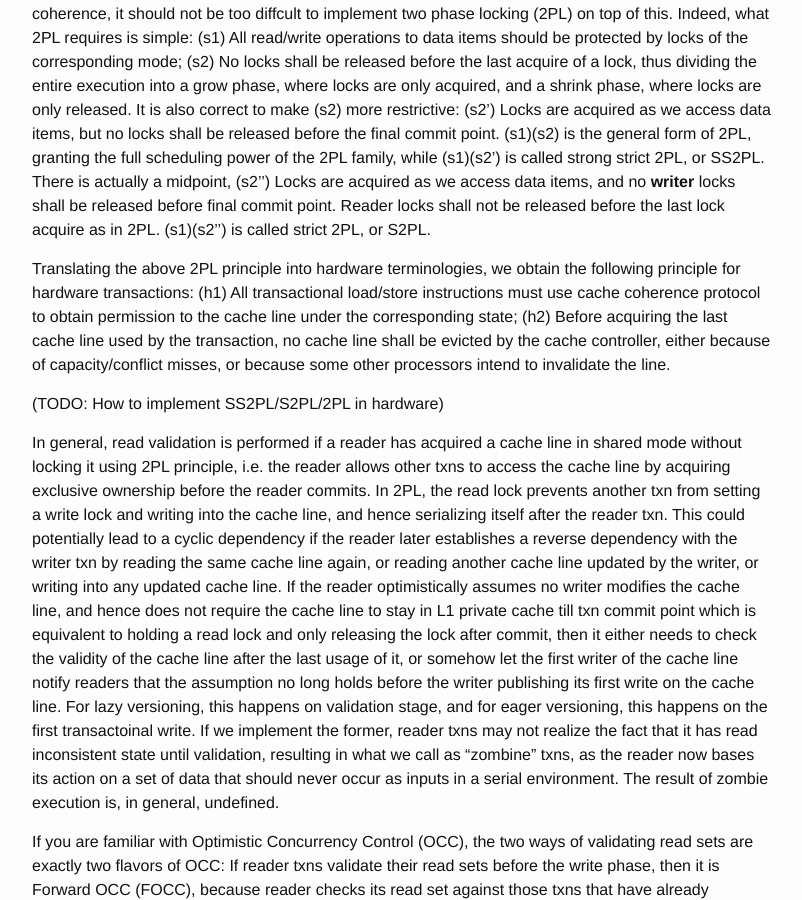
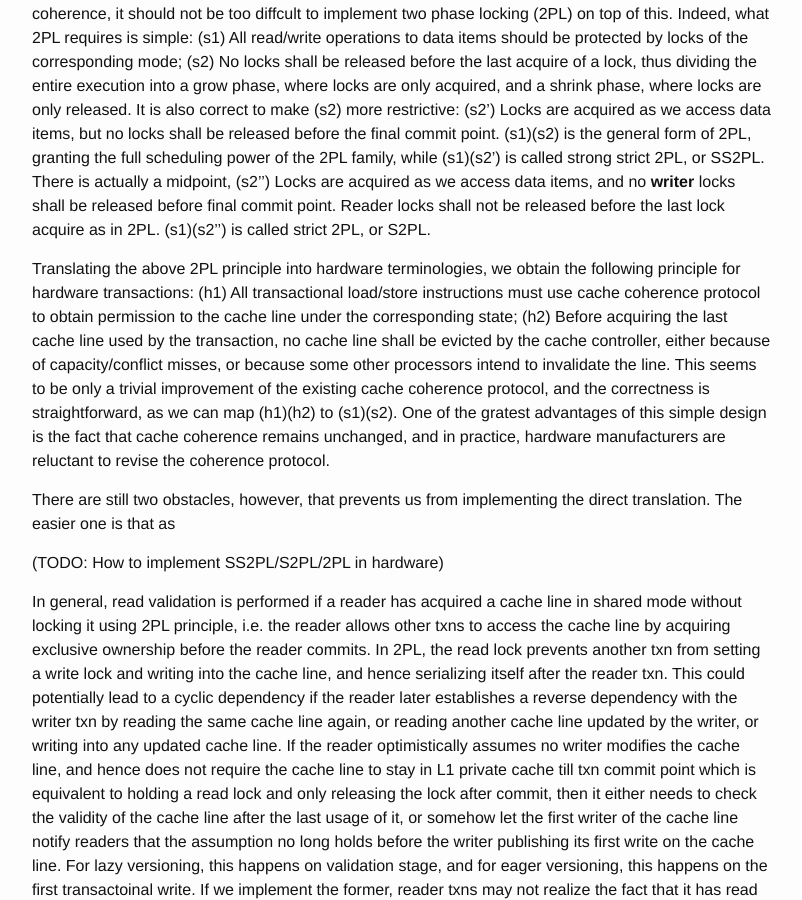
Before and after one commit to wangziqi2013/wangziqi2013.github.io, a Jekyll site: the page built from _posts/2018-03-18-HTM-Hardware-2PL-and-OCC.markdown, in a window 1280 px wide and 900 px high, scrolled down 1191 px. Shown: the whole window, without its empty margins (238-1040 px from the left). Built offline with Jekyll 4.4.1, drawn with Linux system fonts in a browser that asks for light colours.

Commit message:
Finish hardware 2PL paragraph

```diff
--- a/_posts/2018-03-18-HTM-Hardware-2PL-and-OCC.markdown
+++ b/_posts/2018-03-18-HTM-Hardware-2PL-and-OCC.markdown
@@ -52,7 +52,13 @@ Translating the above 2PL principle into hardware terminologies, we obtain the f
 (h1) All transactional load/store instructions must use cache coherence protocol to obtain permission to the cache line
 under the corresponding state; (h2) Before acquiring the last cache line used by the transaction, no cache line shall be
 evicted by the cache controller, either because of capacity/conflict misses, or because some other processors intend to
-invalidate the line.
+invalidate the line. This seems to be only a trivial improvement of the existing cache coherence protocol, and the correctness
+is straightforward, as we can map (h1)(h2) to (s1)(s2). One of the gratest advantages of this simple design is the fact
+that cache coherence remains unchanged, and in practice, hardware manufacturers are reluctant to revise the coherence
+protocol.
+
+There are still two obstacles, however, that prevents us from implementing the direct translation. The easier one is that
+as
 
 (TODO: How to implement SS2PL/S2PL/2PL in hardware)
 
```
